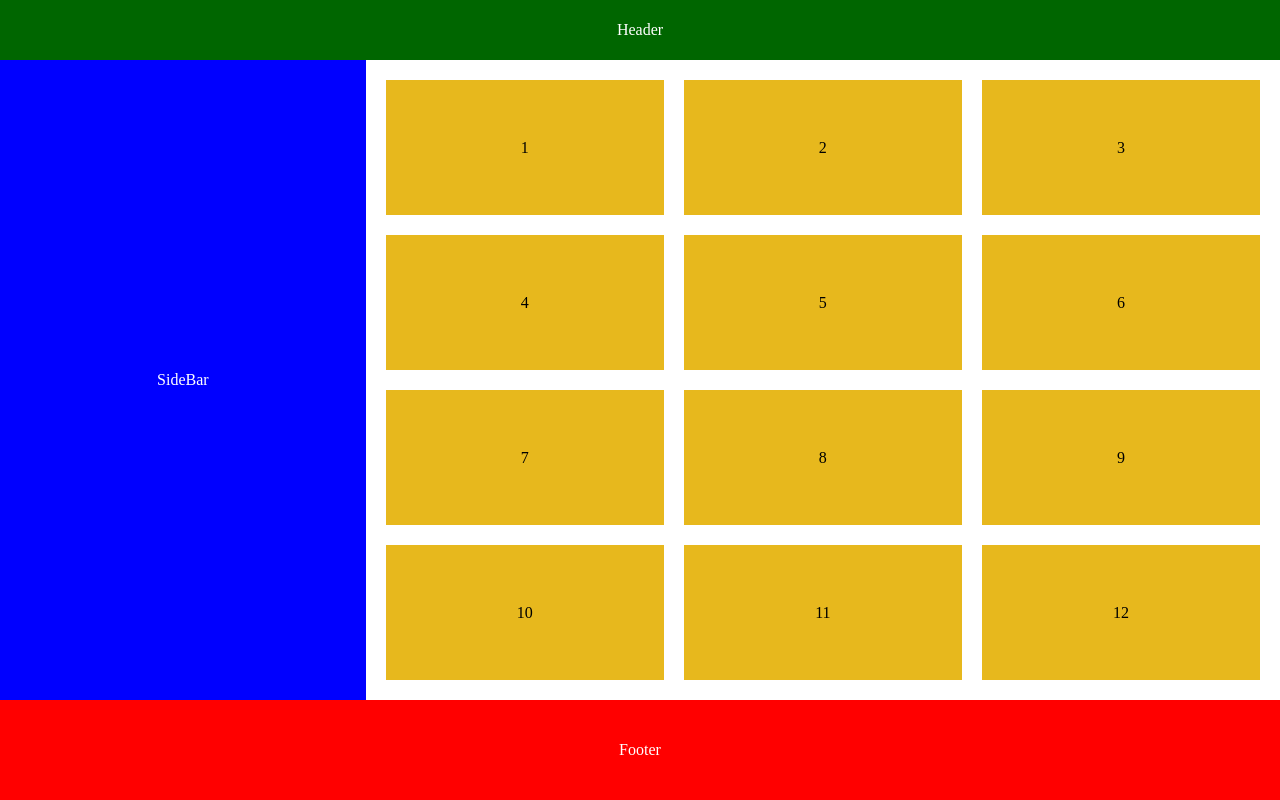
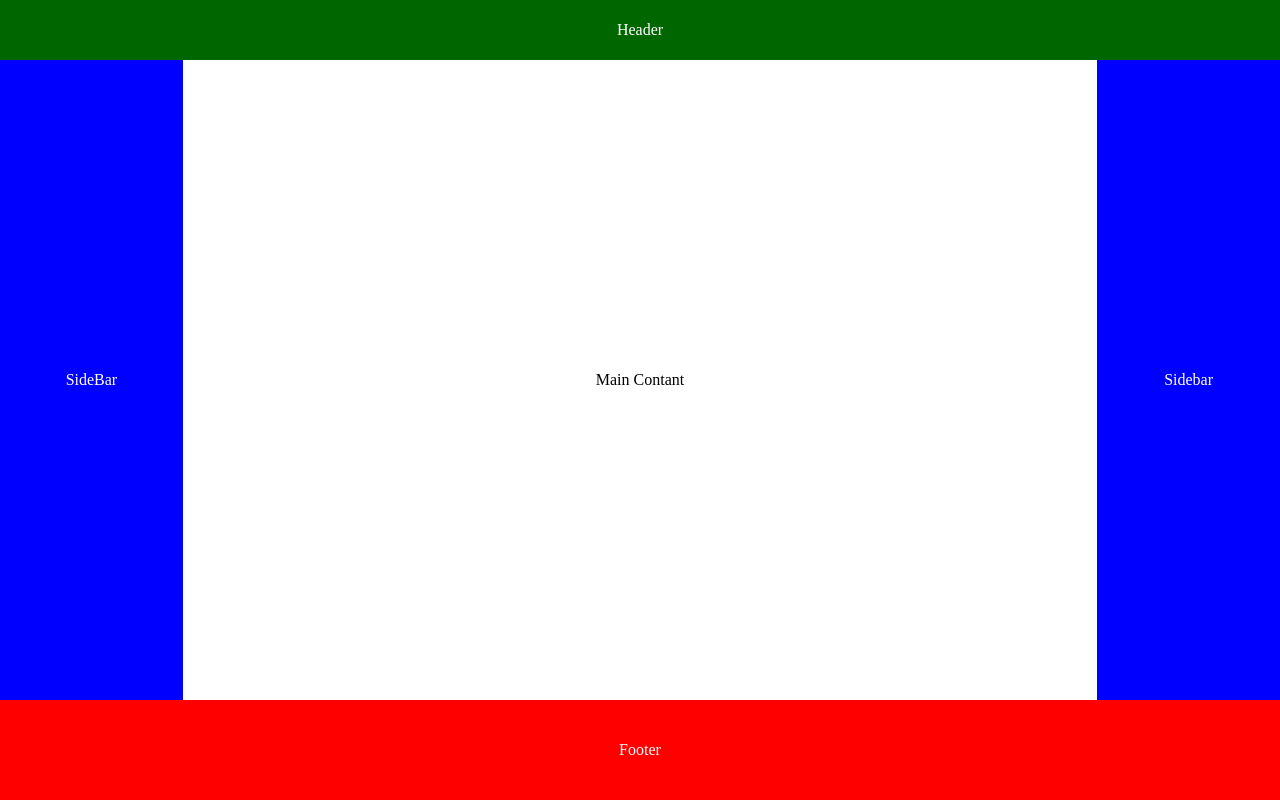
Before and after one commit to devjuwel792/grid-template, a plain HTML site: page index.html in a window 1280 px wide. Drawn offline with Linux system fonts and the light colour scheme.

Commit message:
change template

```diff
--- a/index.html
+++ b/index.html
@@ -34,6 +34,7 @@
             color: #fff;
         }
 
+
         /* grid start  */
 
         .grid-container {
@@ -43,7 +44,7 @@
             height: 100vh;
             grid-template-areas:
                 "h h h h h h h"
-                "s s c c c c c"
+                "s c c c c c sb "
                 "f f f f f f f"
         }
 
@@ -56,6 +57,9 @@
             grid-area: s;
         }
 
+        .sidebar-2 {
+            grid-area: sb;
+        }
 
         .footer {
             grid-area: f;
@@ -64,7 +68,7 @@
         .contant-area {
             grid-column: 2/-1;
             display: grid;
-            grid-template-columns: repeat(3, 1fr);
+            grid-template-columns: repeat(auto-fit, minmax(300px, 1fr));
             gap: 20px;
             margin: 20px;
             grid-area: c;
@@ -73,6 +77,8 @@
         .contant-area .contant-item {
             background-color: rgb(231, 184, 29);
         }
+
+
 
         /* grid end  */
     </style>
@@ -83,21 +89,10 @@
     <div class="grid-container">
         <div class="header green center">Header</div>
         <div class="sidebar blue center">SideBar</div>
-        <div class="contant-area">
-
-            <div class="contant-item center">1</div>
-            <div class="contant-item center">2</div>
-            <div class="contant-item center">3</div>
-            <div class="contant-item center">4</div>
-            <div class="contant-item center">5</div>
-            <div class="contant-item center">6</div>
-            <div class="contant-item center">7</div>
-            <div class="contant-item center">8</div>
-            <div class="contant-item center">9</div>
-            <div class="contant-item center">10</div>
-            <div class="contant-item center">11</div>
-            <div class="contant-item center">12</div>
+        <div class="contant-area center">
+            Main Contant
         </div>
+        <div class="sidebar-2 blue center">Sidebar</div>
         <div class="footer  center red">Footer</div>
     </div>
 </body>
```
